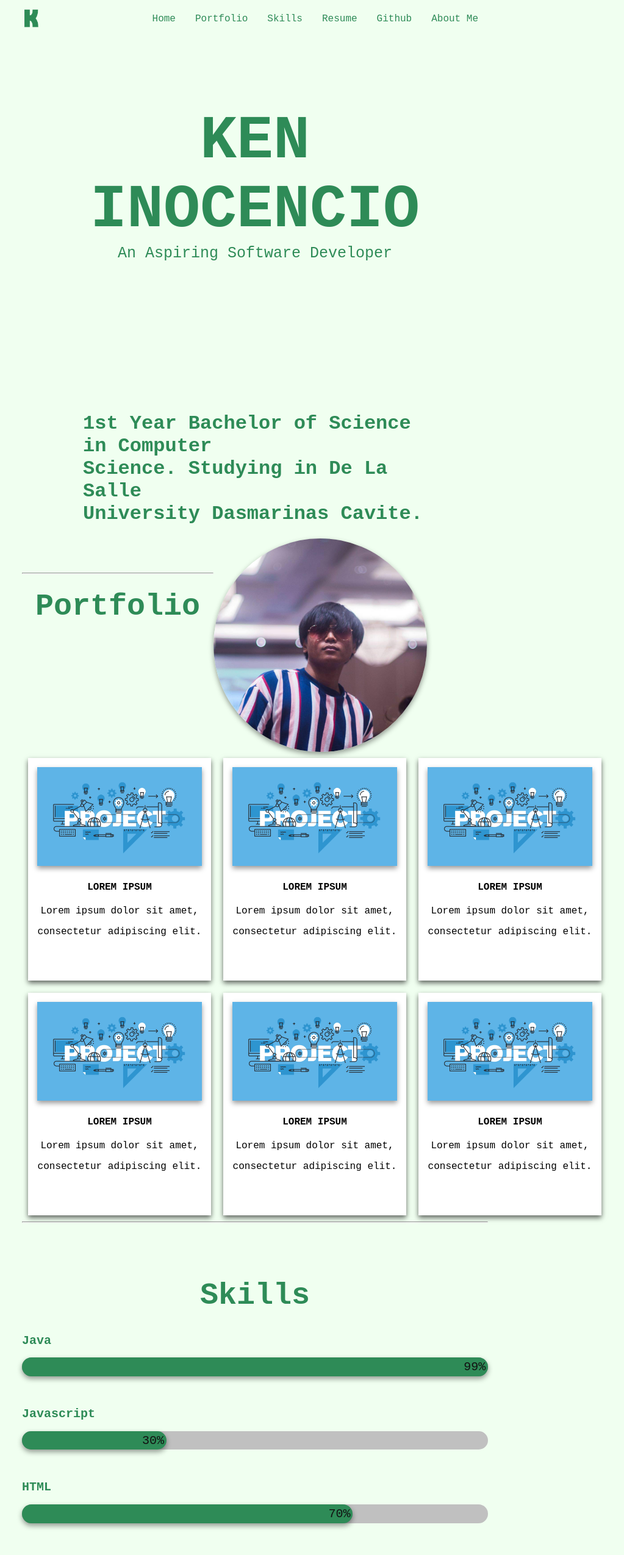
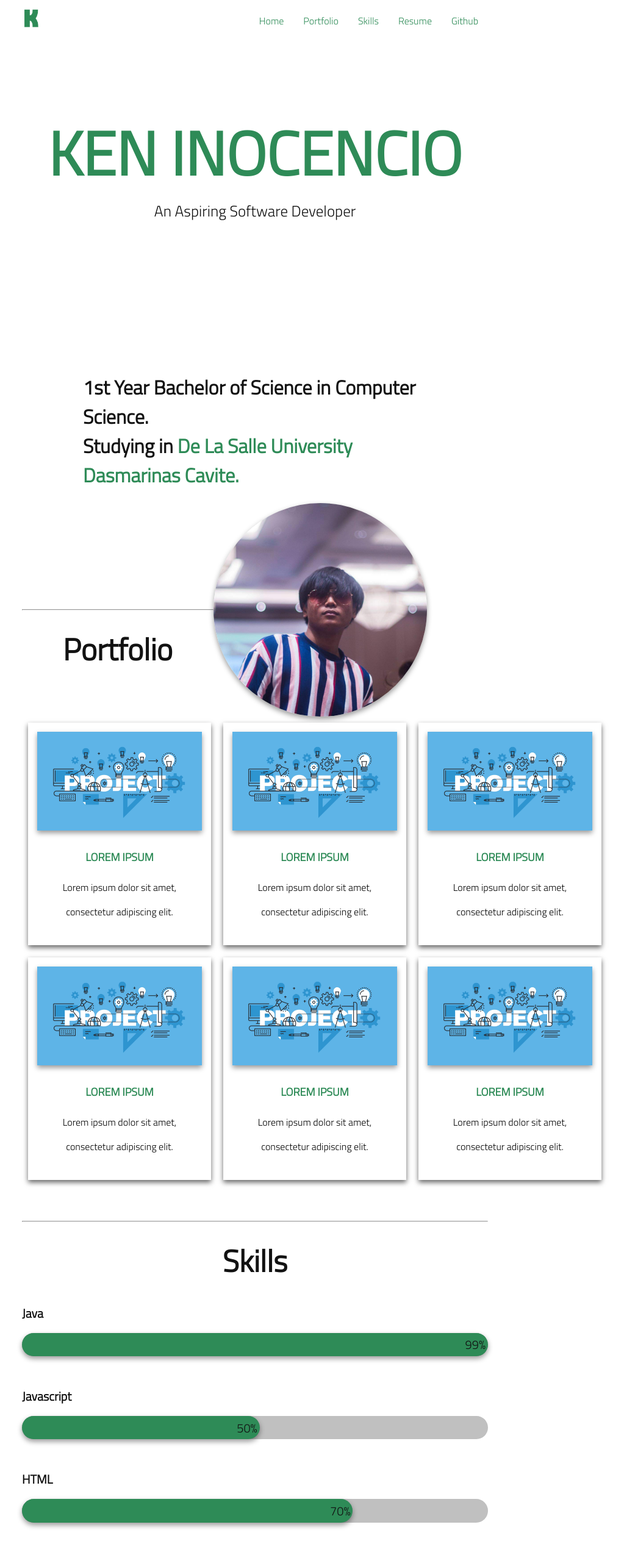
Before and after one commit to Inocencious/Inocencious.github.io, a plain HTML site: page index.html in a window 1280 px wide. Shown: the top 2550 px of the page at 61% size, without its empty margins (222-1245 px from the left). Drawn offline with Linux system fonts and the light colour scheme.

Commit message:
Better Code

```diff
--- a/index.html
+++ b/index.html
@@ -5,6 +5,8 @@
     <meta charset="UTF-8">
     <meta name="viewport" content="width=device-width, initial-scale=1.0">
     <title>Ken's Portfolio</title>
+    <link rel="preconnect" href="https://fonts.gstatic.com">
+    <link href="https://fonts.googleapis.com/css2?family=Titillium+Web:wght@300&display=swap" rel="stylesheet">
     <link rel="icon" href="Pictures/favicon.ico" type="image/x-icon">
     <link rel="stylesheet" href="styles.css">
 </head>
@@ -16,25 +18,22 @@
             <div class="navmenuRight">
                 <a href="#">Home</a>
                 <a href="#PortfolioText">Portfolio</a>
-                <a href="#skillsid">Skills</a>
+                <a href="#SkillsText">Skills</a>
                 <a href="#resume">Resume</a>
                 <a href="#github">Github</a>
-                <a href="#aboutme">About Me</a>
             </div>
         </div>
         <div class="namedesign">
-            <h1 id="nameheading">KEN INOCENCIO</h1>
-            <p id="namesubheading">An Aspiring Software Developer</p>
+            <h1>KEN INOCENCIO</h1>
+            <p>An Aspiring Software Developer</p>
         </div>
         <div class="Home">
-            <h1 id="description">
-                1st Year Bachelor of Science in Computer<br />
-                Science. Studying in De La Salle <br />
-                University Dasmarinas Cavite.
+            <h1>
+                1st Year Bachelor of Science in Computer Science. <br />
+                Studying in <span>De La Salle University Dasmarinas Cavite.</span>
             </h1>
             <img src="Pictures/ProfileImg.jpg" alt="" class="ProfileImg">
         </div>
-
         <h1 id="PortfolioText">
             <hr>
             Portfolio
@@ -89,16 +88,18 @@
                 </div>
             </div>
         </div>
-        <hr>
-        <div class="Skills" id="skillsid">
-            <H1>Skills</H1>
+        <h1 id="SkillsText">
+            <hr>
+            Skills
+        </h1>
+        <div class="Skills">
             <h2>Java</h2>
             <div class="Skillset">
                 <div class="skill java">99%</div>
             </div>
             <h2>Javascript</h2>
             <div class="Skillset">
-                <div class="skill javascript">30%</div>
+                <div class="skill javascript">50%</div>
             </div>
             <h2>HTML</h2>
             <div class="Skillset">
@@ -106,18 +107,20 @@
             </div>
             <h2>CSS</h2>
             <div class="Skillset">
-                <div class="skill css">50%</div>
+                <div class="skill css">30%</div>
             </div>
         </div>
-
-        <footer>
-            <hr>
-            <h1>Contact</h1>
-            <p>Lorem ipsum dolor sit amet, consectetur adipiscing elit. Sed tempus posuere efficitur. <br> Vestibulum nec dui eu ligula blandit tempor eget sed mauris.</p>
-            <p>FACEBOOK EMAIL TWITTER INSTAGRAM LINKEDIN</p>
-        </footer>
-
     </div>
+    <footer>
+        <hr>
+        <h1>Contact</h1>
+        <p>Lorem ipsum dolor sit amet, consectetur adipiscing elit. Sed tempus posuere efficitur. <br> Vestibulum nec dui eu ligula blandit tempor eget sed mauris.</p>
+        <div class="Socials">
+            <a href="https://www.facebook.com/keninocencio/" target="_blank"><img src="Pictures/Facebook-logo.png" alt=""></a>
+            <a href="mailto:inocencioken5@gmail.com" target="_blank"><img src="Pictures/Gmail-logo.png" alt=""></a>
+            <a href="https://www.linkedin.com/in/ken-inocencio-692b5b213/" target="_blank"><img src="Pictures/Linkedin-logo.png" alt=""></a>
+        </div>
+    </footer>
 </body>
 
 </html>
--- a/styles.css
+++ b/styles.css
@@ -1,8 +1,8 @@
 html body {
     width: auto;
     height: auto;
-    background: #f0fff0;
-    font-family: 'Courier New', Courier, monospace;
+    background: #ffffff;
+    font-family: 'Titillium Web', sans-serif;
 }
 .container{
     width: auto;
@@ -34,17 +34,17 @@ html body {
 .namedesign{
     padding-top: 50px;
 }
-#nameheading{
+.namedesign h1{
     font-size: 100px;
     text-align: center;
     color: #2e8b57;
     margin-bottom: 0%;
 }
-#namesubheading{
+.namedesign p{
     margin-top: 0%;
     font-size: 25px;
     text-align: center;
-    color: #2e8b57;
+    color: #121212;
 }
 .Home{
     width: auto;
@@ -53,13 +53,15 @@ html body {
     padding-top: 100px;
     padding-right: 100px;
     align-items: center;
+    padding-bottom: 125px;
 }
-#description{
+.Home span{
     color:#2e8b57;
+}
+.Home h1{
+    color: #121212;
     float: left;
     padding-top: 100px;
-
-
 }
 .ProfileImg{
     float: right;
@@ -73,11 +75,12 @@ html body {
     height: 800px;
     margin: auto;
     margin-top: 50px;
+    margin-bottom: 50px;
 }
 #PortfolioText{
     font-size: 50px;
     text-align: center;
-    color: #2e8b57;
+    color: #121212;
 }
 .PortfolioCard img{
     width: 90%;
@@ -94,18 +97,21 @@ html body {
     float: left;
     margin: 10px;
 }
-.Skills h1{
+.projectDesc h4{
+    color: #2e8b57;
+    font-size: large;
+}
+#SkillsText{
     font-size: 50px;
     text-align: center;
-    color: #2e8b57;
+    color: #121212;
 }
 .Skills{
-    padding-top: 50px;
     width: auto;
     height: 800px;
 }
 .Skills h2{
-    color:#2e8b57;
+    color:#121212;
     font-size: 20px;
 
 }
@@ -129,18 +135,28 @@ html body {
     width: 99%;
 }
 .javascript{
-    width: 30%;
+    width: 50%;
 }
 .html{
     width: 70%;
 }
 .css{
-    width: 50%;
+    width: 30%;
 }
 footer{
-    width: auto;
-    height: 300px;
+    width: 100%;
+    height: 200px;
     text-align: center;
-    color:#2e8b57
+    color: black;
+    background-color: #2e8b57;
+    left: 0%;
+
+    position:absolute;
+}
+.Socials img{
+    margin-right: 10px;
+    width: 25px;
+    height: 25px;
+    cursor: pointer;
 
 }
```
Also changed, not shown: Pictures/Facebook-logo.png (added), Pictures/Gmail-logo.png (added), Pictures/Linkedin-logo.png (added).
